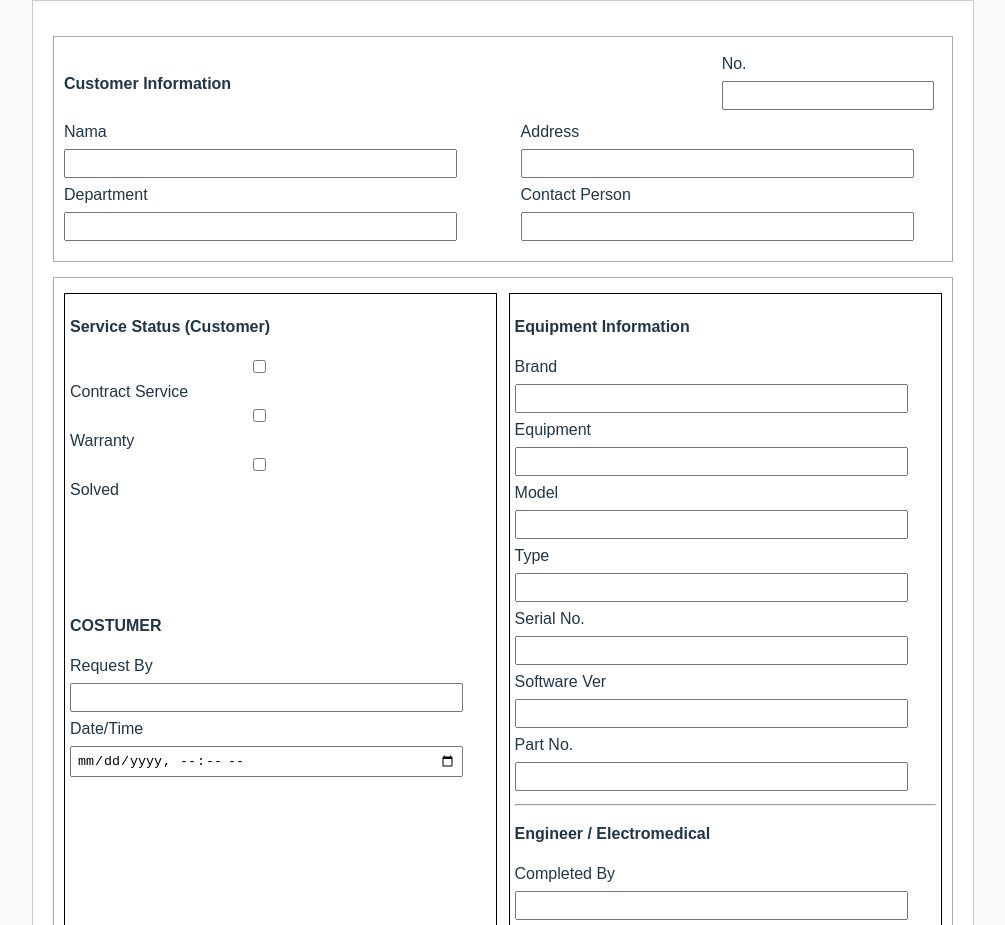
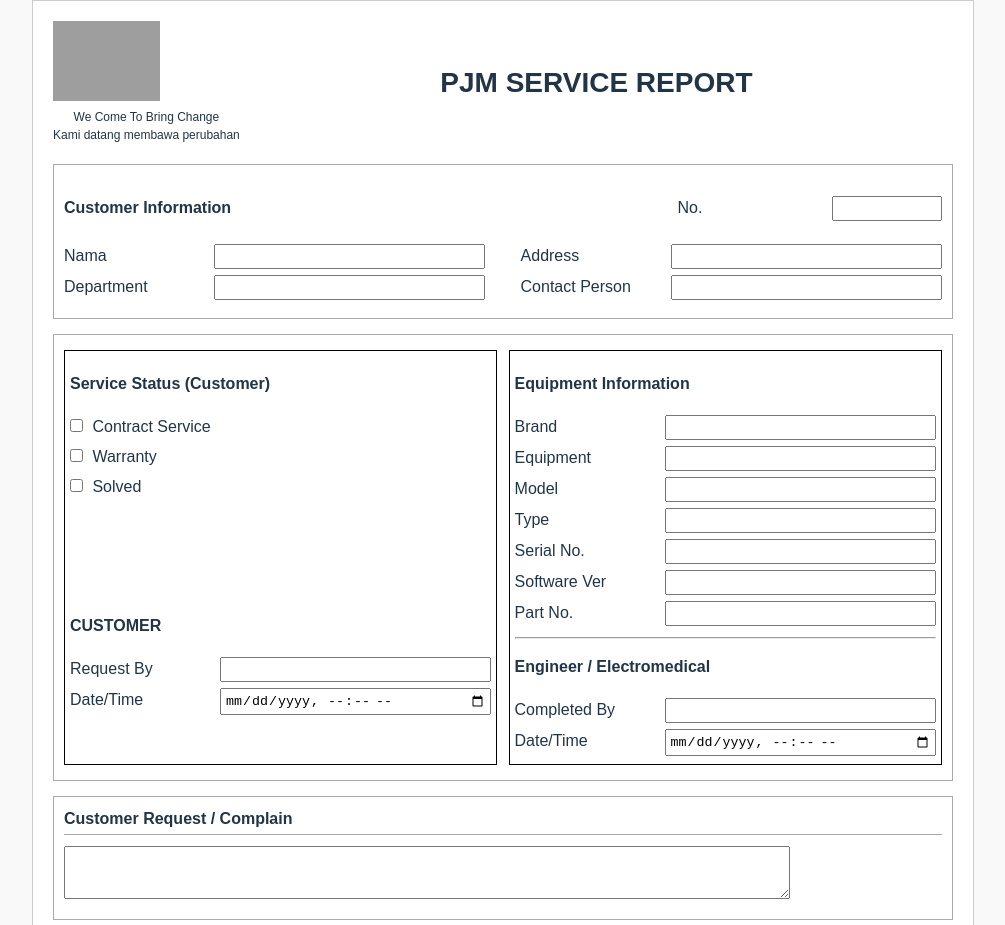
Before and after one commit to pjmowl09-lab/vitejs-vite-9ntiggqv, a website built with Vite: page index.html in a window 1280 px wide. Shown: the top 925 px of the page, without its empty margins (137-1142 px from the left). Built offline with nearby package versions, Linux system fonts and the light colour scheme; grey boxes are pictures that could not be loaded.

Commit message:
Update index.html

```diff
--- a/index.html
+++ b/index.html
@@ -7,24 +7,50 @@
   <style>
     body { font-family: Arial, sans-serif; margin: 20px; background: #f9f9f9; }
     .report { background: white; padding: 20px; border: 1px solid #ccc; width: 900px; margin: auto; }
+    h2 { text-align: center; margin-bottom: 10px; }
     .section { margin-top: 15px; border: 1px solid #aaa; padding: 10px; }
-    .row { display: flex; justify-content: space-between; margin: 5px 0; }
-    .signature-box { width: 300px; height: 100px; border: 1px solid #000; cursor: pointer; }
+    .section-title { font-weight: bold; margin-bottom: 8px; border-bottom: 1px solid #aaa; padding-bottom: 3px; }
+    label { display: inline-block; width: 150px; margin: 3px 0; }
+    input, textarea, select { width: calc(100% - 160px); padding: 3px; margin: 3px 0; }
+    input[type="checkbox"], input[type="radio"] { width: auto; margin-right: 5px; }
+    .row { display: flex; justify-content: space-between; margin: 5px 0; flex-wrap: wrap; }
+    .small-input { width: 100px !important; }
+    table { width: 100%; border-collapse: collapse; margin-top: 10px; }
+    table, th, td { border: 1px solid #000; }
+    td { padding: 5px; text-align: center; }
+    .header { display: flex; justify-content: space-between; align-items: center; margin-bottom: 20px; }
+    .logo-block img { height: 80px; }
+    .slogan { margin: 0; font-size: 12px; text-align: center; }
+    .title { margin: 0 auto; text-align: center; flex: 1; }
+    .title h2 { font-size: 28px; margin: 0; }
+    .signature-box { width: 300px; height: 100px; border: 1px solid #000; cursor: pointer; margin: 0 auto; display: flex; align-items: center; justify-content: center; }
     .signature-preview { width: 100%; height: 100%; object-fit: contain; }
     .modal {
       display: none; position: fixed; top: 0; left: 0; width: 100%; height: 100%;
       background: rgba(0,0,0,0.6); justify-content: center; align-items: center; z-index: 1000;
     }
     .modal-content {
-      background: white; padding: 20px; border-radius: 8px; text-align: center;
+      background: white; padding: 20px; border-radius: 8px; text-align: center; max-width: 95%;
     }
     canvas { border: 1px solid #000; cursor: crosshair; touch-action: none; }
-    button { margin: 5px; padding: 8px 15px; }
-    input, textarea { width: 90%; margin: 5px 0; padding: 5px; }
+    button { margin: 5px; padding: 8px 15px; cursor: pointer; }
   </style>
 </head>
 <body>
   <div class="report">
+    <!-- Header -->
+    <div class="header">
+      <div class="logo-block">
+        <img src="https://res.cloudinary.com/dctn5devk/image/upload/v1756081418/logo-pjm_ggsluh.png" alt="LogoPJM">
+        <p class="slogan">
+          We Come To Bring Change<br>Kami datang membawa perubahan
+        </p>
+      </div>
+      <div class="title">
+        <h2>PJM SERVICE REPORT</h2>
+      </div>
+    </div>
+
     <!-- Customer Information -->
     <div class="section">
       <div class="row" style="align-items: center;">
@@ -55,7 +81,7 @@
           <label><input type="checkbox"> Warranty</label><br>
           <label><input type="checkbox"> Solved</label><br>
           <br><br><br><br>
-          <p><b>COSTUMER</b></p>
+          <p><b>CUSTOMER</b></p>
           <label>Request By</label><input type="text" id="requestBy"><br>
           <label>Date/Time</label><input type="datetime-local"><br>
         </div>
@@ -109,6 +135,7 @@
         <div style="width:45%">
           <p><b>Customer</b></p>
           <div id="sigCustomerBox" class="signature-box">
+            <span>Klik untuk tanda tangan</span>
             <img id="sigCustomerImg" class="signature-preview">
           </div>
           <p>( <span id="customerSignName">______________________</span> )</p>
@@ -116,6 +143,7 @@
         <div style="width:45%">
           <p><b>Engineer / Electromedical</b></p>
           <div id="sigEngineerBox" class="signature-box">
+            <span>Klik untuk tanda tangan</span>
             <img id="sigEngineerImg" class="signature-preview">
           </div>
           <p>( <span id="engineerSignName">______________________</span> )</p>
@@ -209,7 +237,7 @@
     document.getElementById("sigCustomerBox").addEventListener("click", () => openModal("sigCustomer"));
     document.getElementById("sigEngineerBox").addEventListener("click", () => openModal("sigEngineer"));
 
-    // Auto isi nama
+    // Auto isi nama dari input
     document.getElementById("requestBy").addEventListener("input", function() {
       document.getElementById("customerSignName").textContent = this.value || "______________________";
     });
```
